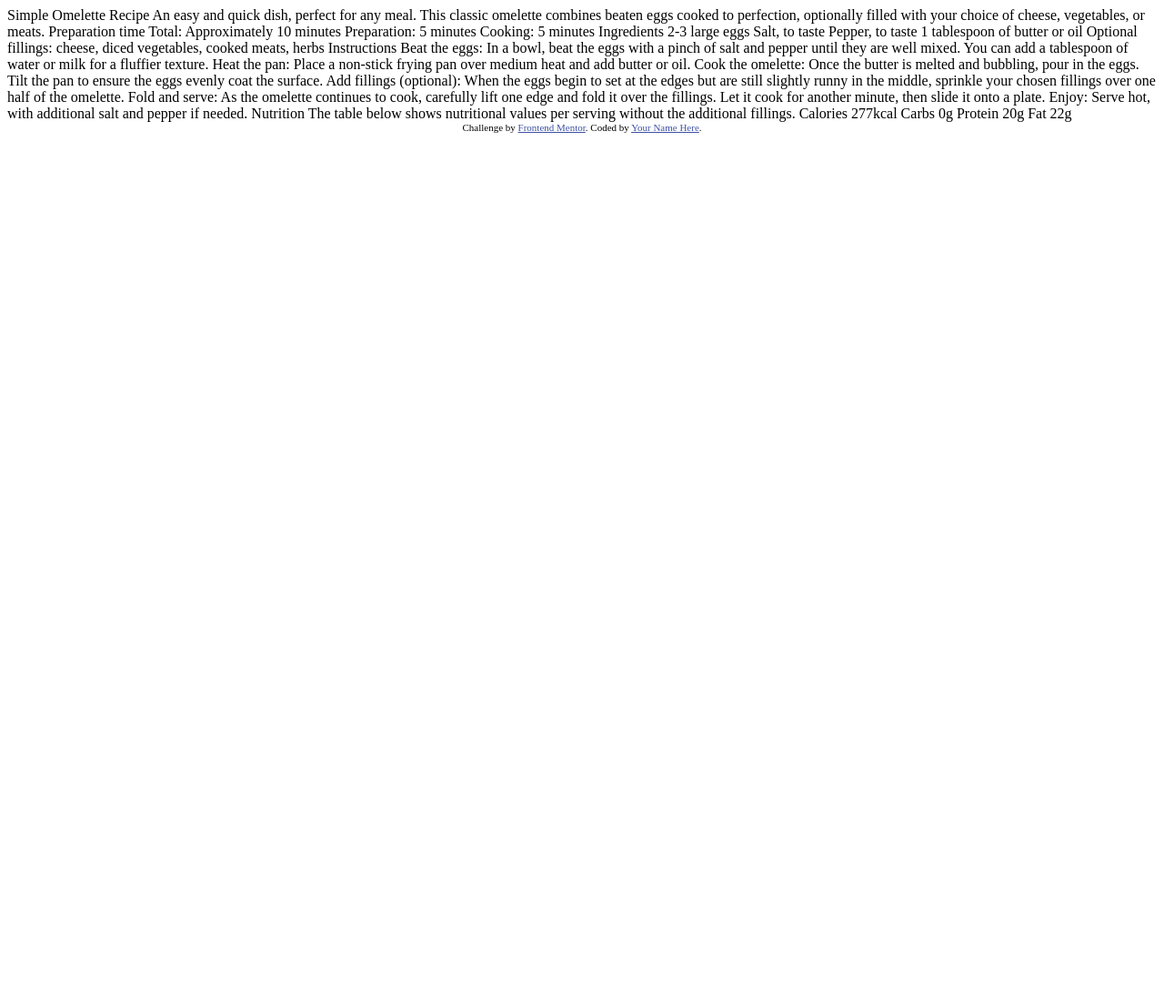
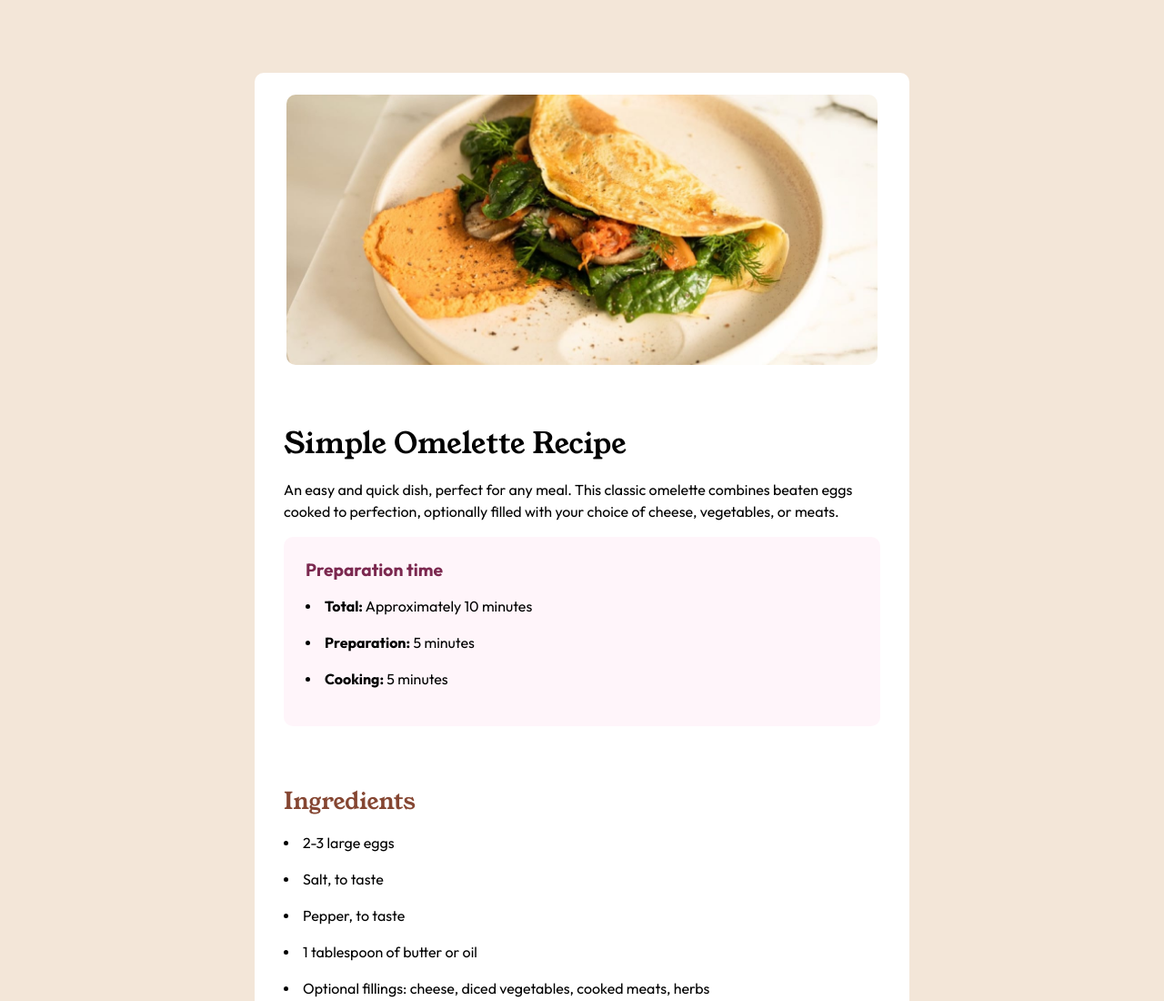
Before and after one commit to IbrahimMurad/recipe-page, a plain HTML site: page index.html in a window 1280 px wide. Shown: the top 1100 px of the page at 91% size. Before the commit the page ends 800 px from the top, so only its background shows below. Drawn offline with Linux system fonts and the light colour scheme.

Commit message:
Completing the challenge and the readme file

```diff
--- a/index.html
+++ b/index.html
@@ -5,73 +5,91 @@
   <meta name="viewport" content="width=device-width, initial-scale=1.0"> <!-- displays site properly based on user's device -->
 
   <link rel="icon" type="image/png" sizes="32x32" href="./assets/images/favicon-32x32.png">
-
+  <link rel="preconnect" href="https://fonts.googleapis.com">
+  <link rel="preconnect" href="https://fonts.gstatic.com" crossorigin>
+  <link href="https://fonts.googleapis.com/css2?family=Inter:ital,opsz,wght@0,14..32,100..900;1,14..32,100..900&family=Outfit:wght@100..900&family=Young+Serif&display=swap" rel="stylesheet">
+  <link rel="stylesheet" href="style.css">
   <title>Frontend Mentor | Recipe page</title>
 
-  <!-- Feel free to remove these styles or customise in your own stylesheet 👍 -->
-  <style>
-    .attribution { font-size: 11px; text-align: center; }
-    .attribution a { color: hsl(228, 45%, 44%); }
-  </style>
 </head>
 <body>
+  <main>
+    <div class="recipe-page">
+        <img
+          src="./assets/images/image-omelette.jpeg"
+          alt="A plate of Omlette filled with cheese, diced vegetables, cooked meats and herbs"
+          width="650"
+        >
+      <div class="content">
+        <section class="info">
+          <header><h1>Simple Omelette Recipe</h1></header>
+          <article class="description">
+            <p>
+              An easy and quick dish, perfect for any meal. This classic omelette combines beaten eggs cooked
+              to perfection, optionally filled with your choice of cheese, vegetables, or meats.
+            </p>
+          </article>
+          <article class="preparation-time">
+            <h3>Preparation time</h3>
+            <ul>
+              <li><p><strong>Total:</strong> Approximately 10 minutes</p></li>
+              <li><p><strong>Preparation:</strong> 5 minutes</p></li>
+              <li><p><strong>Cooking:</strong> 5 minutes</p></li>
+            </ul>
+          </article>
+        </section>
+        <section class="ingredients">
+          <header>
+            <h2>Ingredients</h2>
+          </header>
+          <article>
+            <ul>
+              <li><p>2-3 large eggs</p></li>
+              <li><p>Salt, to taste</p></li>
+              <li><p>Pepper, to taste</p></li>
+              <li><p>1 tablespoon of butter or oil</p></li>
+              <li><p>Optional fillings: cheese, diced vegetables, cooked meats, herbs</p></li>
+            </ul>
+          </article>
+        </section>
+        <section class="instructions">
+          <header><h2>Instructions</h2></header>
+          <article>
+            <ol>
+              <li><p><strong>Beat the eggs:</strong> In a bowl, beat the eggs with a pinch of salt and pepper until they are well mixed.
+                You can add a tablespoon of water or milk for a fluffier texture.</p></li>
+              <li><p><strong>Heat the pan:</strong> Place a non-stick frying pan over medium heat and add butter or oil.</p></li>
+              <li><p><strong>Cook the omelette:</strong> Once the butter is melted and bubbling, pour in the eggs. Tilt the pan to ensure
+                the eggs evenly coat the surface.</p></li>
+              <li><p><strong>Add fillings (optional):</strong> When the eggs begin to set at the edges but are still slightly runny in the
+                middle, sprinkle your chosen fillings over one half of the omelette.</p></li>
+              <li><p><strong>Fold and serve:</strong> As the omelette continues to cook, carefully lift one edge and fold it over the
+                fillings. Let it cook for another minute, then slide it onto a plate.</p></li>
+              <li><p><strong>Enjoy:</strong> Serve hot, with additional salt and pepper if needed.</p></li>
+            </ol>
+          </article>
+        </section>
+        <section class="nutrition">
+          <header><h2>Nutrition</h2></header>
+          <article>
+            <p>The table below shows nutritional values per serving without the additional fillings.</p>
+            <table>
+              <tbody>
+                <tr><td>Calories</td><td>277kcal</td></tr>
+                <tr><td>Carbs</td><td>0g</td></tr>
+                <tr><td>Protein</td><td>20g</td></tr>
+                <tr><td>Fat</td><td>22g</td></tr>
+              </tbody>
+            </table>
+          </article>
+        </section>
+      </div>
+    </div>
+  </main>
 
-  Simple Omelette Recipe
-
-  An easy and quick dish, perfect for any meal. This classic omelette combines beaten eggs cooked
-  to perfection, optionally filled with your choice of cheese, vegetables, or meats.
-
-  Preparation time
-
-  Total: Approximately 10 minutes
-  Preparation: 5 minutes
-  Cooking: 5 minutes
-
-  Ingredients
-
-  2-3 large eggs
-  Salt, to taste
-  Pepper, to taste
-  1 tablespoon of butter or oil
-  Optional fillings: cheese, diced vegetables, cooked meats, herbs
-
-  Instructions
-
-  Beat the eggs: In a bowl, beat the eggs with a pinch of salt and pepper until they are well mixed.
-  You can add a tablespoon of water or milk for a fluffier texture.
-
-  Heat the pan: Place a non-stick frying pan over medium heat and add butter or oil.
-
-  Cook the omelette: Once the butter is melted and bubbling, pour in the eggs. Tilt the pan to ensure
-  the eggs evenly coat the surface.
-
-  Add fillings (optional): When the eggs begin to set at the edges but are still slightly runny in the
-  middle, sprinkle your chosen fillings over one half of the omelette.
-
-  Fold and serve: As the omelette continues to cook, carefully lift one edge and fold it over the
-  fillings. Let it cook for another minute, then slide it onto a plate.
-
-  Enjoy: Serve hot, with additional salt and pepper if needed.
-
-  Nutrition
-
-  The table below shows nutritional values per serving without the additional fillings.
-
-  Calories
-  277kcal
-
-  Carbs
-  0g
-
-  Protein
-  20g
-
-  Fat
-  22g
-
-  <div class="attribution">
+  <!-- <div class="attribution">
     Challenge by <a href="https://www.frontendmentor.io?ref=challenge" target="_blank">Frontend Mentor</a>.
     Coded by <a href="#">Your Name Here</a>.
-  </div>
+  </div> -->
 </body>
 </html>
--- /dev/null
+++ b/style.css
@@ -0,0 +1,162 @@
+
+* {
+  margin: 0;
+  padding: 0;
+  font-size: 16px;
+  box-sizing: border-box;
+  font-family: "Outfit", serif;
+}
+
+:root {
+  --stone-100-color: hsl(30, 54%, 90%);
+  --stone-150-color: hsl(30, 18%, 87%);
+  --stone-600-color: hsl(30, 10%, 34%);
+  --stone-900-color: hsl(24, 5%, 18%);
+  --brown-800-color: hsl(14, 45%, 36%);
+  --rose-800-color: hsl(332, 51%, 32%);
+  --rose-50-color: hsl(330, 100%, 98%);
+}
+
+main {
+  min-height: 100vh;
+  background-color: var(--stone-100-color);
+  display: grid;
+  place-items: center;
+}
+
+p {
+  line-height: 1.5rem;
+}
+
+section {
+  margin: 2rem 0;
+  width: 100%;
+}
+
+img {
+  border-radius: 10px;
+  max-width: 100%;
+  align-self: center;
+}
+
+.recipe-page {
+  max-width: 45rem;
+  min-width: 23rem;
+  display: flex;
+  flex-direction: column;
+  align-items: start;
+  justify-content: center;
+  background-color: white;
+  border-radius: 10px;
+  margin: 5rem auto;
+  padding-top: 1.5rem;
+}
+
+@media (max-width: 375px) {
+  .recipe-page {
+    margin: 0;
+    padding-top: 0;
+  }
+}
+
+h1 {
+  font-size: 2rem;
+  font-weight: 400;
+  font-family: "Young Serif", serif;
+}
+
+header > h2 {
+  font-size: 1.6rem;
+  color: var(--brown-800-color);
+  font-family: "Young Serif", serif;
+  font-weight: 400;
+}
+
+.content {
+  padding: 2rem;
+  display: flex;
+  flex-direction: column;
+  align-items: start;
+  justify-content: center;
+}
+
+.description {
+  margin: 1rem 0;
+}
+
+.preparation-time {
+  background-color: var(--rose-50-color);
+  border-radius: 10px;
+  padding: 1.5rem;
+}
+
+.preparation-time > h3 {
+  font-size: 1.2rem;
+  color: var(--rose-800-color);
+}
+
+.ingredients, .instructions {
+  border-bottom: 1px solid var(--stone-150-color);
+}
+
+/* lists stylling */
+
+ol {
+  padding: 1rem;
+}
+
+ol > ::marker {
+  color: var(--brown-800-color);
+  font-weight: 700;
+}
+
+ul > li {
+  margin: 1rem 0;
+  display: flex;
+  align-items: center;
+}
+
+ul > li::before {
+  content: "";
+  display: block;
+  border-radius: 50%;
+  min-width: 5px;
+  height: 5px;
+  background-color: black;
+}
+
+li {
+  margin: 1rem 0;
+}
+
+article > p {
+  margin: 1rem 0;
+}
+
+li > p {
+  margin-left: 1rem;
+}
+
+/* Table stylling */
+
+table {
+  width: 100%;
+  border-collapse: collapse;
+}
+
+tr+tr {
+  border-top: 1px solid var(--stone-150-color);
+}
+
+td {
+  padding: 1rem 0;
+}
+
+tr>td {
+  padding-left: 2rem;
+}
+
+td+td {
+  color: var(--brown-800-color);
+  font-weight: 700;
+}
```
Also changed, not shown: 4 other files.
